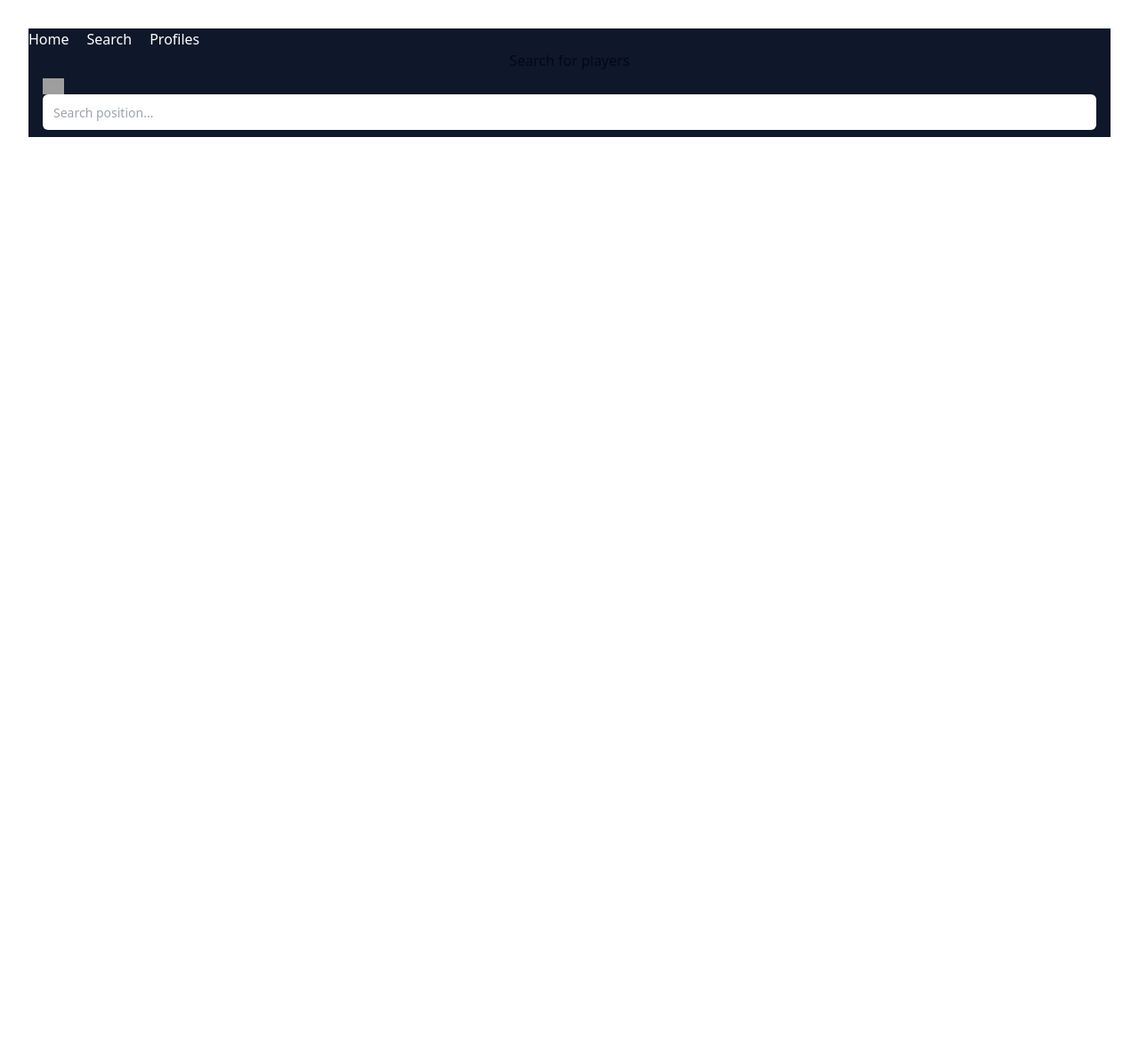
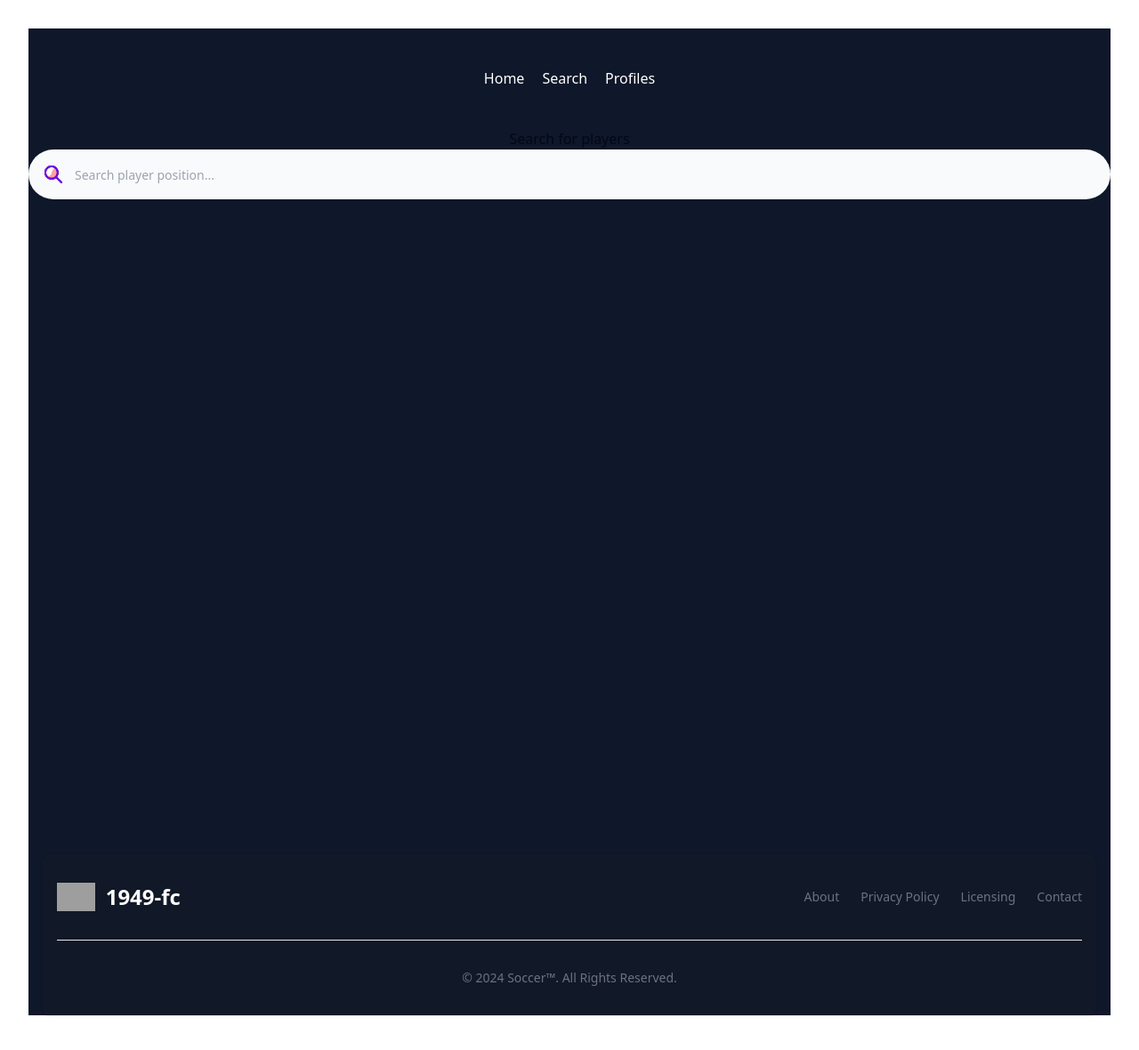
Before and after one commit to VK-Ampah/front_end, a React (Vite) app: page /search in a window 1280 px wide. Shown: the top 1180 px of the page at 89% size. Before the commit the page ends 800 px from the top, so only its background shows below. Built offline with nearby package versions, Linux system fonts and the light colour scheme; no server answers; grey boxes are pictures that could not be loaded.

Commit message:
Clean up front end

```diff
--- a/src/App.tsx
+++ b/src/App.tsx
@@ -4,10 +4,11 @@ import Home from './components/pages/Home';
 import { BrowserRouter, Routes, Route } from 'react-router-dom';
 import Profiles from './components/pages/Profiles';
 import SearchComponent from './components/pages/SearchComponent';
+import Footer from './components/shared/Footer';
 
 function App() {
   return (
-    <div className="bg-slate-900 max-h-screen">
+    <div className="bg-slate-900 min-h-screen">
       <BrowserRouter>
         <Header />
         <Routes>
@@ -16,6 +17,7 @@ function App() {
           <Route path="/search" element={<SearchComponent />} />
           <Route path="*" element={<h1>Not found</h1>} />
         </Routes>
+        <Footer />
       </BrowserRouter>
     </div>
   );
--- a/src/components/pages/Home.tsx
+++ b/src/components/pages/Home.tsx
@@ -1,5 +1,6 @@
 import { useEffect, useState } from 'react';
 import axios from 'axios';
+// import Footer from '../shared/Footer';
 
 import { Profile } from '@/constant/types.d';
 
@@ -26,7 +27,7 @@ const Home = () => {
     <div className="bg-gray-100">
       <header>
         <nav className="navbar">
-          {/* Navbar content here */}
+          {/* Navbar*/}
         </nav>
       </header>
       <main className="p-4 w-full">
@@ -170,9 +171,9 @@ const Home = () => {
           {/* Engagement Form or Social Media Links */}
         </section>
       </main>
-      <footer>
-        {/* Footer content here */}
-      </footer>
+      {/* <footer>
+        <Footer />
+      </footer> */}
     </div>
   );
 };
--- a/src/components/pages/Profiles.tsx
+++ b/src/components/pages/Profiles.tsx
@@ -1,11 +1,58 @@
 // import React from 'react'
 
-import Search from '@/components/shared/Search'
+import { useEffect, useState } from 'react';
+import axios from 'axios';
+
+import { Profile } from '@/constant/types.d';
 
 const Profiles = () => {
+  const [players, setPlayers] = useState<Profile[]>([]);
+  const [loading, setLoading] = useState(true);
+  useEffect(() => {
+    const fetchPlayers = async () => {
+      try {
+        const response = await axios.get<Profile[]>('http://54.226.29.123:80/profile/all');
+        setPlayers(response.data);
+        setLoading(false);
+      } catch (error) {
+        console.error('Failed to fetch players:', error);
+        setLoading(false);
+      }
+    };
+
+    fetchPlayers();
+  }, []);
   return (
-    <div>
-        <Search />
+    <div className="min-h-screen">
+
+        <section className="mb-8 flex flex-col items-center justify-center text-white">
+          <h2 className="text-xl font-bold mb-4">Photo Gallery</h2>
+          <div className="grid grid-cols-2 gap-4 md:grid-cols-4 mb-1">
+            {loading ? (
+              Array.from({ length: 3 }).map((_, i) => (
+                <div key={i} className="border border-slate-700 w-40 hover:border-red-400 hover:border-4 animate-pulse">
+                  <div className="bg-slate-700 w-40 h-20"></div>
+                  <div className="space-y-2 p-2">
+                    <div className="h-4 bg-slate-700 rounded"></div>
+                    <div className="h-4 bg-slate-700 rounded w-3/4"></div>
+                    <div className="h-4 bg-blue-800 rounded w-1/2"></div>
+                  </div>
+                </div>
+              ))
+            ) : (
+              players.map(player => (
+                <div key={player.id} className="border w-24 md:w-40 hover:border-blue-500/50 hover:border-4 shadow-lg shadow-blue-500/50">
+                  <div>
+                    <h1 className="ml-2 text-xs md:text-sm font-thin md:font-medium">
+                      {player.firstname} {player.lastname}
+                    </h1>
+                    <p className="ml-2 text-xs md:text-sm font-thin md:font-medium">@{player.username}</p>
+                  </div>
+                </div>
+              ))
+            )}
+          </div>
+        </section>
     </div>
   )
 }
--- a/src/components/pages/SearchComponent.tsx
+++ b/src/components/pages/SearchComponent.tsx
@@ -25,7 +25,7 @@ const SearchComponent = () => {
   }, [location.search, searchParams]);
 
   return (
-    <div className="h-full">
+    <div className="min-h-screen">
       <h1>Search for players</h1>
     <Search />
     <div>
--- a/src/components/shared/Card.tsx
+++ b/src/components/shared/Card.tsx
@@ -8,11 +8,13 @@ type CardProps = {
 
 const Card = ({ player }: CardProps) => {
   return (
-    <div className="bg-white shadow-md rounded-lg p-6 mb-4 max-w-full mx-auto">
-      <h3 className="text-xl font-bold mb-2">{`${player.position}: ${player.jerseyNumber}`}</h3>
-      <p className="text-gray-700"><span className="font-semibold">Height:</span> {`${player.height}m`}</p>
-      <p className="text-gray-700"><span className="font-semibold">Weight:</span> {`${player.weight}kg`}</p>
-
+    <div className="bg-slate-500 text-white shadow-md rounded-lg p-6 mb-4 max-w-full  mx-2">
+      {/* <h1 className="text-2xl font-bold mb-2">{`${player.firstname} ${player.lastname}`}</h1> */}
+      <h1 className="text-2xl font-bold mb-2">{``}</h1>
+      <p className=" font-bold mb-2">{`Player Position: ${player.position}`}</p>
+      <p className=" mb-2">{`Jersy Number:  ${player.jerseyNumber}`}</p>
+      <p className="text-gray-300"><span className="font-semibold">Height:</span> {`${player.height}m`}</p>
+      <p className="text-gray-300"><span className="font-semibold">Weight:</span> {`${player.weight}kg`}</p>
     </div>
   );
 };
--- a/src/components/shared/Collections.tsx
+++ b/src/components/shared/Collections.tsx
@@ -12,7 +12,7 @@ const Collections = ({ searchResults }: CollectionsProps) => {
 
   return (
     <div>
-      <h1>Results</h1>
+      <h1 className='text-white text-xl'>Results</h1>
       {searchResults.results.length > 0 ? (
         searchResults.results.map((result: PlayerDetails, index: number) => (
           <div key={index}><Card player={result} /></div>
--- a/src/components/shared/Footer.tsx
+++ b/src/components/shared/Footer.tsx
@@ -0,0 +1,51 @@
+const Footer = () => {
+    return (
+      <footer className="rounded-lg shadow bg-gray-900 m-4 ">
+        <div className="w-full max-w-screen-xl mx-auto p-4 md:py-8">
+          <div className="sm:flex sm:items-center sm:justify-between">
+            <a
+              href="#top"
+              className="flex items-center mb-4 sm:mb-0 space-x-3 rtl:space-x-reverse"
+            >
+              <img
+                src="https://dev.w3.org/SVG/tools/svgweb/samples/svg-files/alphachannel.svg"
+                className="h-8"
+                alt="Flowbite Logo"
+              />
+              <span className="self-center text-2xl font-semibold whitespace-nowrap text-white">
+                1949-fc
+              </span>
+            </a>
+            <ul className="flex flex-wrap items-center mb-6 text-sm font-medium text-gray-500 sm:mb-0 dark:text-gray-400">
+              <li>
+                <a href="#" className="hover:underline me-4 md:me-6">
+                  About
+                </a>
+              </li>
+              <li>
+                <a href="#" className="hover:underline me-4 md:me-6">
+                  Privacy Policy
+                </a>
+              </li>
+              <li>
+                <a href="#" className="hover:underline me-4 md:me-6">
+                  Licensing
+                </a>
+              </li>
+              <li>
+                <a href="#" className="hover:underline">
+                  Contact
+                </a>
+              </li>
+            </ul>
+          </div>
+          <hr className="my-6 border-gray-200 sm:mx-auto dark:border-gray-700 lg:my-8" />
+          <span className="block text-sm text-gray-500 sm:text-center dark:text-gray-400">
+            © 2024 <a href="#top" className="hover:underline">Soccer™</a>. All Rights Reserved.
+          </span>
+        </div>
+      </footer>
+    );
+  };
+
+  export default Footer;
--- a/src/components/shared/NavItems.tsx
+++ b/src/components/shared/NavItems.tsx
@@ -12,7 +12,7 @@ const NavItems = () => {
   const pathname = location.pathname;
 
   return (
-    <ul className="md:flex-between flex w-full flex-col items-start gap-5 md:flex-row">
+    <ul className="md:flex-between flex w-full flex-col items-center justify-center gap-5 md:flex-row h-28">
       {headerLinks.map((link) => {
         const isActive = pathname === link.route;
 
--- a/src/components/shared/Search.tsx
+++ b/src/components/shared/Search.tsx
@@ -8,13 +8,10 @@ import { formUrlQuery, removeKeysFromQuery } from '@/lib/utils';
 // import Pagination  from './Pagination';
 // import { useDebounce } from '@/lib/hooks';
 
-const Search = ({ placeholder = "Search position..." }) => {
+const Search = ({ placeholder = "Search player position..." }) => {
   const [query, setQuery] = useState("");
   const navigate = useNavigate();
   const location = useLocation();
-
-
-
 
 
 //   const [searchParams] = useSearchParams();
@@ -30,6 +27,12 @@ const Search = ({ placeholder = "Search position..." }) => {
         let newQuery = query;
         if (newQuery.toLowerCase().startsWith("d")) {
           newQuery = "defender";
+        }
+        if (newQuery.toLowerCase().startsWith("f")) {
+          newQuery = "forward";
+        }
+        if (newQuery.toLowerCase().startsWith("g")) {
+          newQuery = "goalkeeper";
         }
         newUrl = formUrlQuery({
           params: location.search,
@@ -52,9 +55,9 @@ const Search = ({ placeholder = "Search position..." }) => {
   }, [query, location, navigate]);
 
   return (
-    <div className="flex-center min-h-[54px] w-full overflow-hidden rounded-full bg-grey-50 px-4 py-2">
+    <div className="flex flex-center min-h-[54px] w-full overflow-hidden rounded-full bg-gray-50 px-4 py-2 mb-2">
       <img
-        src="/assets/icons/search.svg"
+        src="src/assets/search.svg"
         alt="search"
         width={24}
         height={24}
@@ -63,7 +66,7 @@ const Search = ({ placeholder = "Search position..." }) => {
         type="text"
         placeholder={placeholder}
         onChange={(e) => setQuery(e.target.value)}
-        className="p-regular-16 border-0 bg-grey-50 outline-offset-0 placeholder:text-grey-500 focus:border-0 focus-visible:ring-0 focus-visible:ring-offset-0 dark:text-black"
+        className="p-regular-16 border-0 bg-gray-50 outline-offset-0 placeholder:text-grey-500 focus:border-0 focus-visible:ring-0 focus-visible:ring-offset-0"
       />
     </div>
 
--- a/src/dataacess/searchPlayers.ts
+++ b/src/dataacess/searchPlayers.ts
@@ -6,27 +6,9 @@ export const getPlayers = async () => {
     return response.data;
     };
 
-    // export const fetchResults = async (position: string, page: number, limit: number): Promise<SearchResponse> => {
-    //     try {
-    //       const response = await axios.get<SearchResponse>(`http://localhost:8080/profile/search/${position}`, {
-    //         params: {
-    //           page: page,
-    //           limit: limit
-    //         },
-    //         headers: {
-    //           'Content-Type': 'application/json',
-    //         },
-    //       });
-    //       return response.data;
-    //     } catch (error) {
-    //       console.error('Error fetching results:', error);
-    //       throw error;
-    //     }
-    //   };
-
 export const fetchResults = async (query: string, page: number, limit: number): Promise<SearchResponse> => {
   try {
-    const response = await axios.get<SearchResponse>(`http://54.226.29.123:80/profile/search/${query}`, {
+    const response = await axios.get<SearchResponse>(`http://localhost:8080/profile/search/${query}`, {
       params: {
         page: page,
         limit: limit
```
Also changed, not shown: src/assets/search.svg (added).
